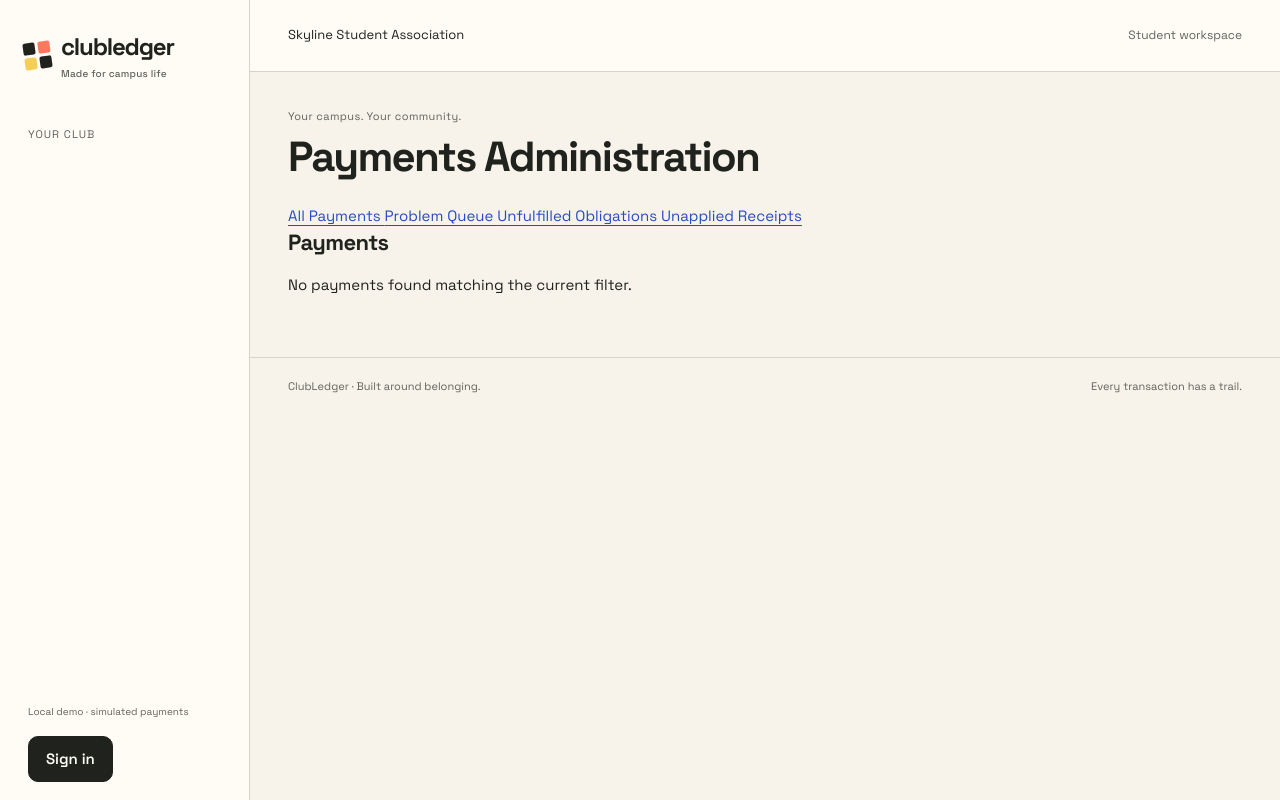
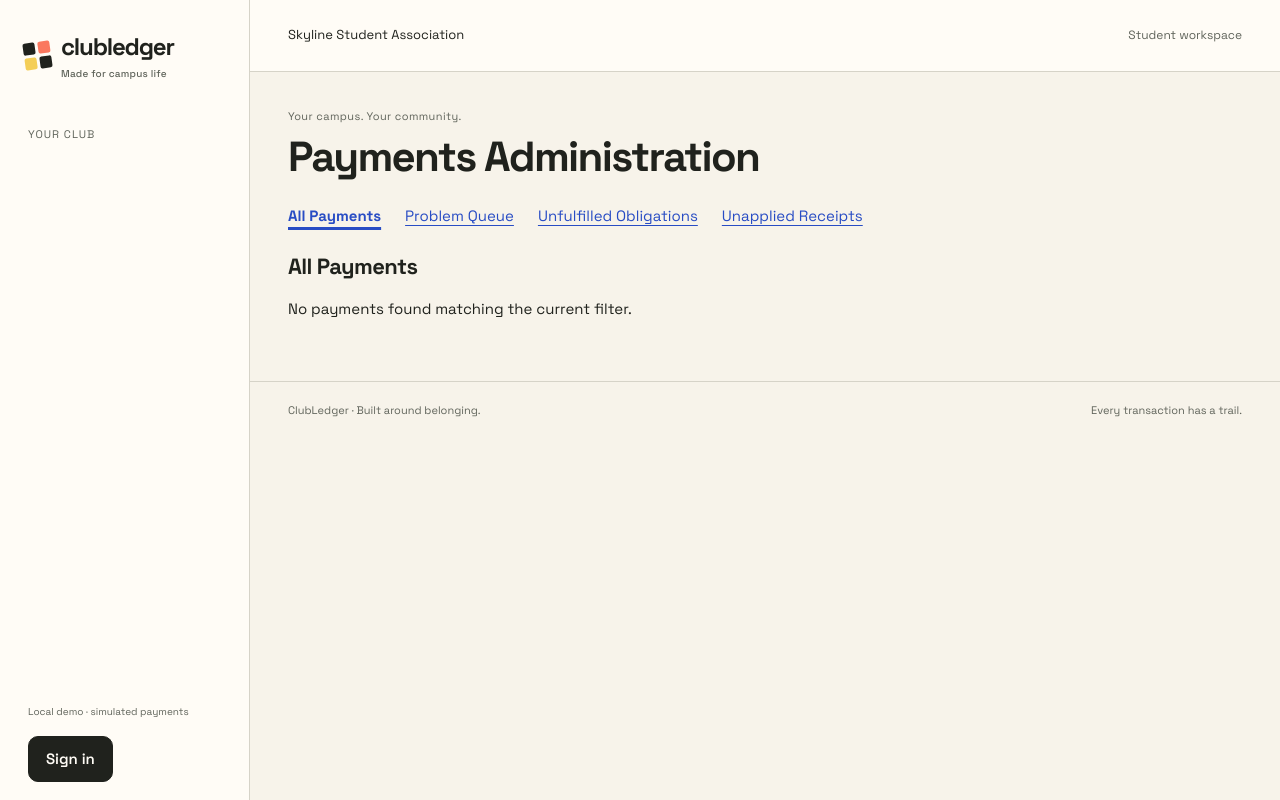
Before and after one commit to Kaustubh-Negi-01/clubledger, a Python web app: template frontend/templates/payments/admin_payments.html in a window 1280 px wide. Run offline with Jinja, Linux system fonts and the light colour scheme; the template is opened without the code that fills it, so the values that code supplies are empty.

Commit message:
fix(payments): preserve all-payments view after individual refund

```diff
--- a/frontend/static/page-layouts.css
+++ b/frontend/static/page-layouts.css
@@ -353,3 +353,15 @@
 .payments-pay-layout-1 {
     margin-top: 20px
 }
+.admin-container .filters {
+  display: flex;
+  flex-wrap: wrap;
+  gap: 12px 24px;
+  margin-bottom: 24px;
+}
+
+.admin-container .filters a.active {
+  font-weight: 700;
+  text-decoration-thickness: 3px;
+  text-underline-offset: 6px;
+}
--- a/frontend/templates/payments/admin_payments.html
+++ b/frontend/templates/payments/admin_payments.html
@@ -8,6 +8,9 @@
 {% endblock %}
 {% block content %}
     <div class="admin-container">
+        {% if refunded_payment_id %}
+            <p role="status">Payment #{{ refunded_payment_id }} refunded successfully. All payments are listed below; other eligible payments can still be refunded.</p>
+        {% endif %}
         <div class="filters">
             <a href="/admin/payments"
             class="{% if not problem and not unfulfilled and not unapplied %}active{% endif %}">
@@ -27,8 +30,11 @@
             </a>
         </div>
         <h2 class="section-title">
-            Payments
+            {{ 'Problem Queue' if problem else 'Unfulfilled Obligations' if unfulfilled else 'All Payments' }}
         </h2>
+        {% if problem %}
+            <p class="muted">This filtered view shows failed, expired or unfulfilled payments. Successful and refunded payments remain in <a href="/admin/payments">All Payments</a>.</p>
+        {% endif %}
         {% if payments %}
             <div class="table-wrap">
                 <table>
```
Also changed, not shown: backend/clubledger/api/payments.py (+12 -1 lines), tests/cloud/test_hosted_flows.py (+4 -0 lines), tests/e2e/test_refund_navigation.py (added, +56 -0 lines), tests/unit/payments/test_payments_routes.py (+1 -1 lines).
